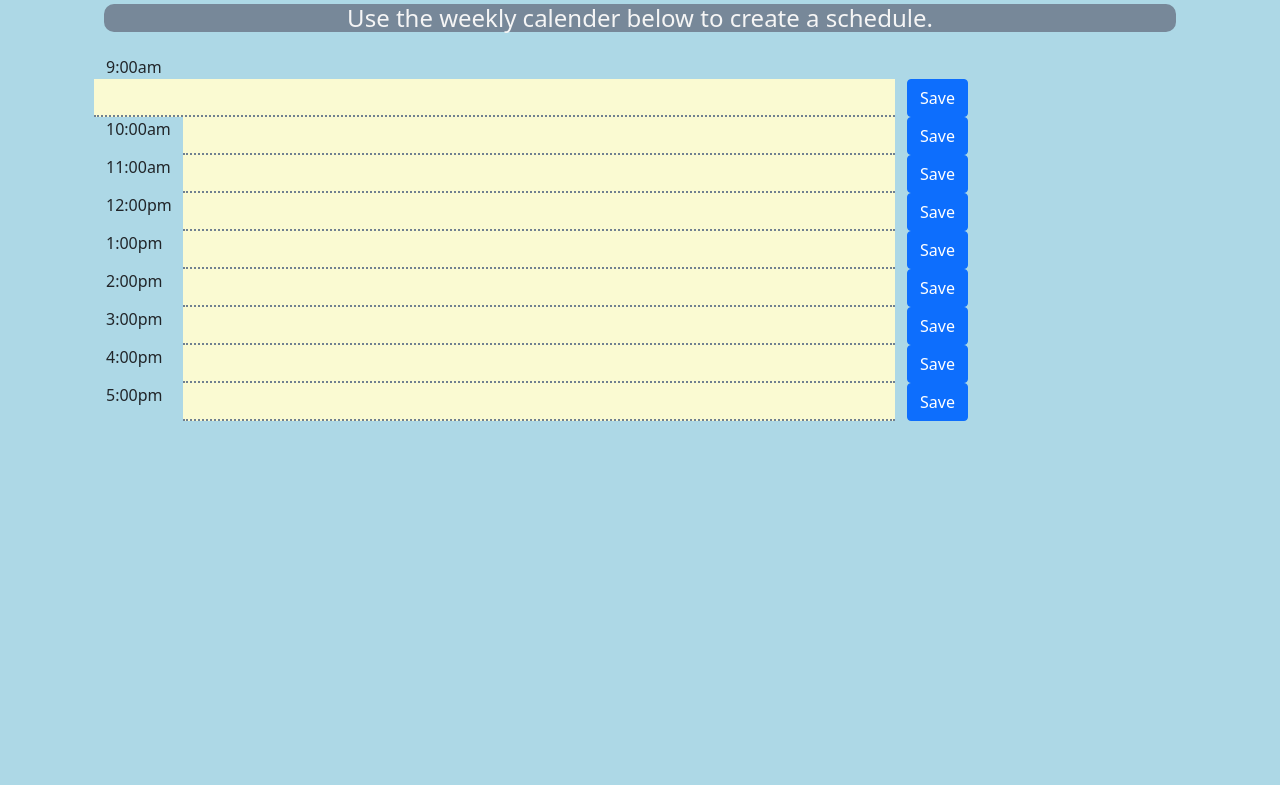
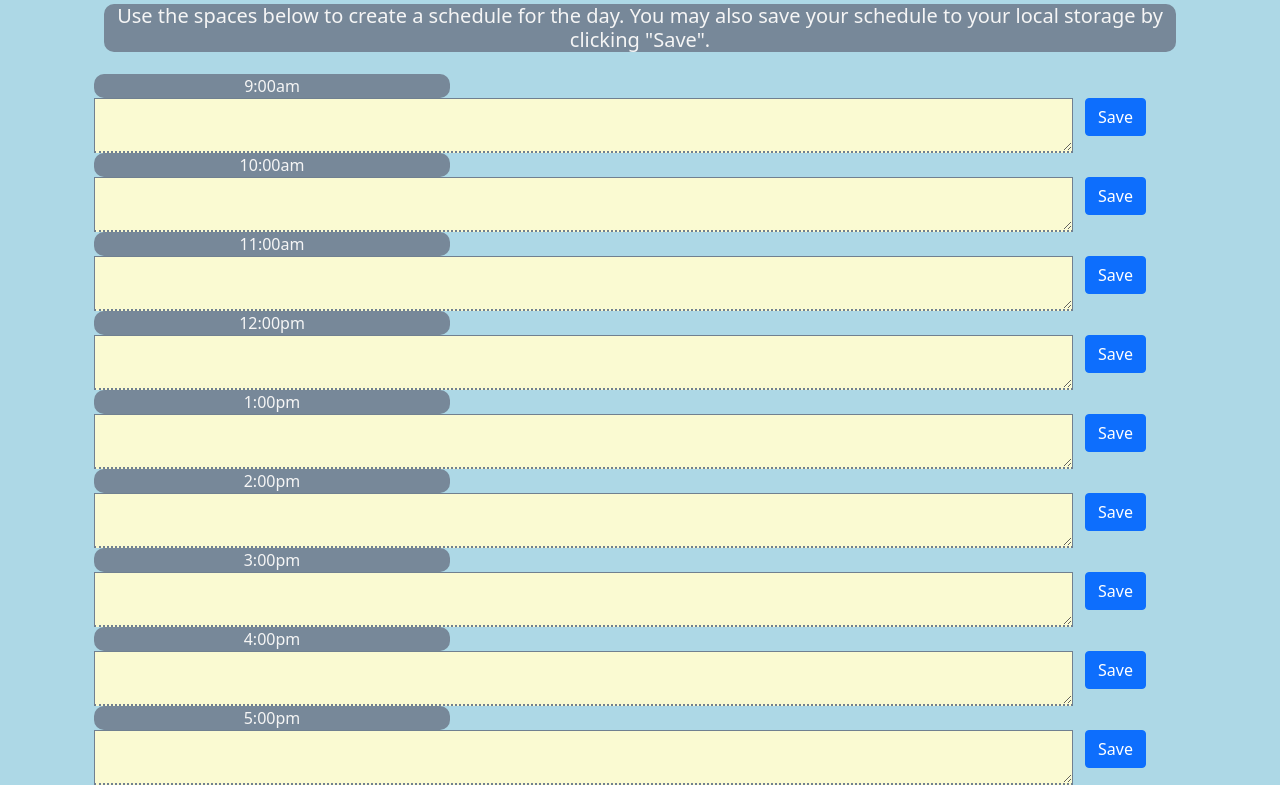
Before and after one commit to BR0C0DE/homework05, a website: page index.html in a window 1280 px wide. Shown: the part 89-874 px from the top of the page. Before the commit the page ends 800 px from the top, so only its background shows below. Drawn offline with nearby package versions, Linux system fonts and the light colour scheme.

Commit message:
pushing up final html

```diff
--- a/index.html
+++ b/index.html
@@ -16,68 +16,67 @@
 <body>
 
 <div class = "container">
-  <h1 class="heading">Day Planner</h1>
-  <h4 class="heading">Use the weekly calender below to create a schedule.</h4>
+  <h1><p class="heading">Day Planner</p></h1>
+  <h5><p class="heading">Use the spaces below to create a schedule for the day. You may also save your schedule to your local storage by clicking "Save".</p></h5>
   <p id="today"></p>
 </div>
-
+<section id="localStorage"></section>
 <div class="container" id="calender">
   <div class="row row-cols-2 container-sm">
-    <div class="col-12 sauce">9:00am</div>
-    <div class="col-9 text" id="schedule"></div>
-    <div class="col-3">
-      <button class="btn btn-primary" type="save" value="save">Save</button>
+    <div class="col-4">9:00am</div>
+    <div class="col-8"></div>
+    <textarea class="col-11 text" id="schedule"></textarea>
+    <div class="col-1">
+      <button class="btn btn-primary" type="save" id="save">Save</button>
     </div>
-
-    <div class="col-1">10:00am</div>
-    <div class="col-8 text" id="schedule"></div>
-    <div class="col-3">
-      <button class="btn btn-primary" type="save" value="save">Save</button>
+    <div class="col-4">10:00am</div>
+    <div class="col-8"></div>
+    <textarea class="col-11 text" id="schedule"></textarea>
+    <div class="col-1">
+      <button class="btn btn-primary" type="save" id="save">Save</button>
     </div>
-
-    <div class="col-1">11:00am</div>
-    <div class="col-8 text" id="schedule"></div>
-    <div class="col-3">
-      <button class="btn btn-primary" type="save" value="save">Save</button>
+    <div class="col-4">11:00am</div>
+    <div class="col-8"></div>
+    <textarea class="col-11 text" id="schedule"></textarea>
+    <div class="col-1">
+      <button class="btn btn-primary" type="save" id="save">Save</button>
     </div>
-
-    <div class="col-1">12:00pm</div>
-    <div class="col-8 text" id="schedule"></div>
-    <div class="col-3">
-      <button class="btn btn-primary" type="save" value="save">Save</button>
+    <div class="col-4">12:00pm</div>
+    <div class="col-8"></div>
+    <textarea class="col-11 text" id="schedule"></textarea>
+    <div class="col-1">
+      <button class="btn btn-primary" type="save" id="save">Save</button>
     </div>
-
-    <div class="col-1">1:00pm</div>
-    <div class="col-8 text" id="schedule"></div>
-    <div class="col-3">
-      <button class="btn btn-primary" type="save" value="save">Save</button>
+    <div class="col-4">1:00pm</div>
+    <div class="col-8"></div>
+    <textarea class="col-11 text" id="schedule"></textarea>
+    <div class="col-1">
+      <button class="btn btn-primary" type="save" id="save">Save</button>
     </div>
-
-
-    <div class="col-1">2:00pm</div>
-    <div class="col-8 text" id="schedule"></div>
-    <div class="col-3">
-      <button class="btn btn-primary" type="save" value="save">Save</button>
+    <div class="col-4">2:00pm</div>
+    <div class="col-8"></div>
+    <textarea class="col-11 text" id="schedule"></textarea>
+    <div class="col-1">
+      <button class="btn btn-primary" type="save" id="save">Save</button>
     </div>
-
-    <div class="col-1">3:00pm</div>
-    <div class="col-8 text" id="schedule"></div>
-    <div class="col-3">
-      <button class="btn btn-primary" type="save" value="save">Save</button>
-      </div>
-
-    <div class="col-1">4:00pm</div>
-    <div class="col-8 text" id="schedule"></div>
-    <div class="col-3">
-      <button class="btn btn-primary" type="save" value="save">Save</button>
+    <div class="col-4">3:00pm</div>
+    <div class="col-8"></div>
+    <textarea class="col-11 text" id="schedule"></textarea>
+    <div class="col-1">
+      <button class="btn btn-primary" type="save" id="save">Save</button>
     </div>
-
-    <div class="col-1">5:00pm</div>
-    <div class="col-8 text" id="schedule"></div>
-    <div class="col-3">
-      <button class="btn btn-primary" type="save" value="save">Save</button>
+    <div class="col-4">4:00pm</div>
+    <div class="col-8"></div>
+    <textarea class="col-11 text" id="schedule"></textarea>
+    <div class="col-1">
+      <button class="btn btn-primary" type="save" id="save">Save</button>
     </div>
-
+    <div class="col-4">5:00pm</div>
+    <div class="col-8"></div>
+    <textarea class="col-11 text" id="schedule"></textarea>
+    <div class="col-1">
+      <button class="btn btn-primary" type="save" id="save">Save</button>
+    </div>
 
   </div>
   </div>
--- a/script.js
+++ b/script.js
@@ -1 +1,19 @@
-document.getElementsByClassName('heading').
+document.getElementById('text').addEventListener('click', event => {
+  event.preventDefault()
+  const record = {
+    username: document.getElementById('username').value,
+    score: points
+  }
+  scores.push(record)
+  localStorage.setItem('scores', JSON.stringify(scores))
+  document.getElementById('addScores').style.display = 'none'
+  document.getElementById('displayScores').style.display = 'block'
+  scores = scores.sort((a, b) => b.score - a.score)
+  scores.forEach(score => {
+    let scoreElem = document.createElement('div')
+    scoreElem.innerHTML = `<h6>Username: ${score.username} | Score: ${score.score}</h6><hr>`
+    document.getElementById('displayScores').append(scoreElem)
+  })
+  points = 0
+  document.getElementById('start').style.display = 'block'
+})
--- a/style.css
+++ b/style.css
@@ -18,6 +18,12 @@ body {
   border-bottom: 5px;
 }
 
+.col-4 {
+  color: whitesmoke;
+  background-color: lightslategray;
+  text-align: center;
+  border-radius: 10px;
+}
 
 .text {
 
@@ -25,19 +31,3 @@ body {
   border-color: slategrey;
   background-color: lightgoldenrodyellow;
 }
-
-@mixin make-container($padding-x: $container-padding-x) {
-  width: 100%;
-  padding-right: $padding-x;
-  padding-left: $padding-x;
-  margin-right: auto;
-  margin-left: auto;
-}
-
-// Usage
-.sauce {
-  color: whitesmoke;
-  background-color: lightslategray;
-  text-align: center;
-  border-radius: 10px;
-}
```
